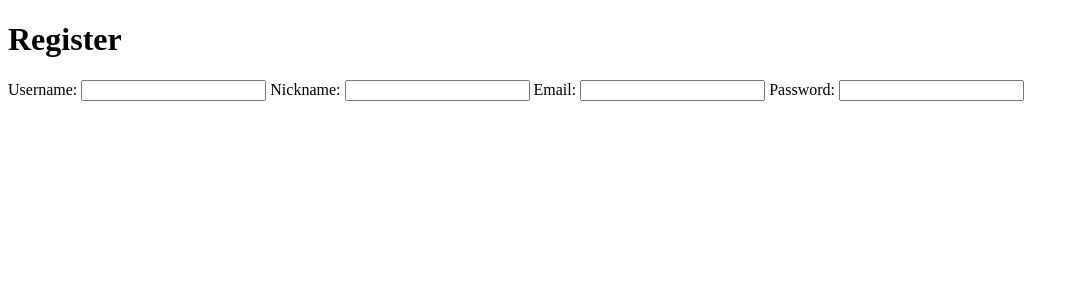
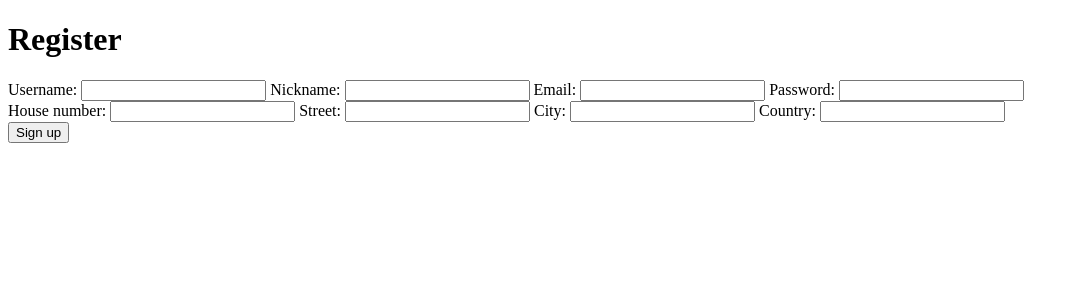
Before and after one commit to Alexrpoma/django-crud-api, a Django app: page /register in a window 1280 px wide. Shown: the part 34-334 px from the top of the page, without its empty margins (0-1079 px from the left). Run offline with Django 4.2, Linux system fonts and the light colour scheme.

Commit message:
Register form implemented.

```diff
--- a/crud_web/register.py
+++ b/crud_web/register.py
@@ -1,7 +1,13 @@
 from django import forms
 
-class Register(forms.Form):
+class PersonRegister(forms.Form):
   username = forms.CharField(label="Username", max_length=20)
   nickname = forms.CharField(label="Nickname", max_length=20)
   email = forms.CharField(label="Email", max_length=30)
   password = forms.CharField(label="Password", max_length=30)
+
+class AddressRegister(forms.Form):
+  house_number = forms.IntegerField(label="House number" , max_value=9999)
+  street = forms.CharField(label="Street", max_length=15)
+  city = forms.CharField(label="City", max_length=20)
+  country = forms.CharField(label="Country", max_length=25)
--- a/crud_web/templates/register.html
+++ b/crud_web/templates/register.html
@@ -9,7 +9,12 @@
   {% extends 'navbar.html' %}
   {% block content %}
     <h1>Register</h1>
-    {{register_form}}
+    <form method="POST">
+      {% csrf_token %}
+      <div>{{person_register}}</div>
+      <div>{{address_register}}</div>
+      <button type="submit">Sign up</button>
+    </form>
   {% endblock %}
 </body>
 </html>
--- a/crud_web/views.py
+++ b/crud_web/views.py
@@ -1,7 +1,7 @@
-from django.shortcuts import render
+from django.shortcuts import render, redirect
 from django.http import HttpResponse, JsonResponse
 
-from crud_web.register import Register
+from crud_web.register import PersonRegister, AddressRegister
 from .models import Address, Person
 from django.shortcuts import get_object_or_404
 from django.core import serializers
@@ -62,17 +62,34 @@ def get_address(request, uuid):
 def address(request):
     address_list = list(Address.objects.values())
     address_objs = Address.objects.all()
-    print(address_objs)
     return render(request, 'address.html', {
         'address_str': address_list,
         'address_objs': address_objs
     })
 
 def register(request):
-    print(Register)
-    return render(request, 'register.html', {
-        'register_form': Register
-    })
+    if request.method == 'GET':
+        return render(request, 'register.html', {
+            'person_register': PersonRegister,
+            'address_register': AddressRegister
+        })
+    elif request.method == 'POST':
+        print(request.POST)
+        person_address = Address.objects.create(
+            house_number=request.POST['house_number'],
+            street=request.POST['street'],
+            city=request.POST['city'],
+            country=request.POST['country']
+        )
+        Person.objects.create(
+            username=request.POST['username'],
+            nickname=request.POST['nickname'],
+            email=request.POST['email'],
+            password=request.POST['password'],
+            address=person_address
+            )
+        return redirect('/person')
+
 
 
 def default_data(request):
```
Also changed, not shown: db.sqlite3.
